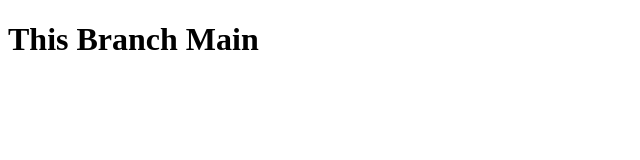
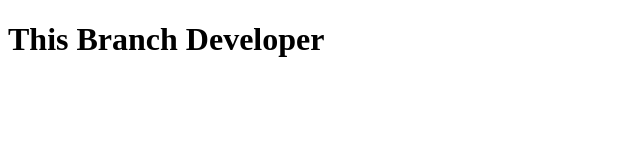
Before and after one commit to OscOkt021/Praktikum_Section1, a plain HTML site: page index.html in a window 1280 px wide. Shown: the whole page, without its empty margins (0-640 px from the left). Drawn offline with Linux system fonts and the light colour scheme.

Commit message:
Initial Commit

```diff
--- a/index.html
+++ b/index.html
@@ -9,7 +9,7 @@
 </head>
 
 <body>
-    <h1>This Branch Main</h1>
+    <h1>This Branch Developer</h1>
 </body>
 
 </html>
```
